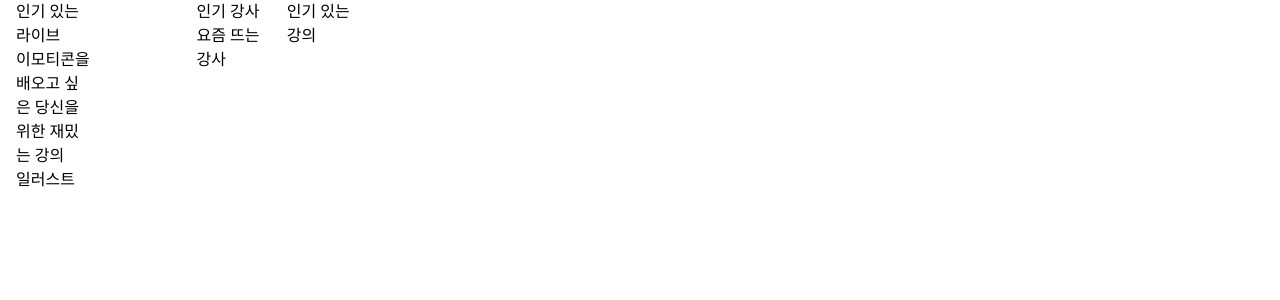
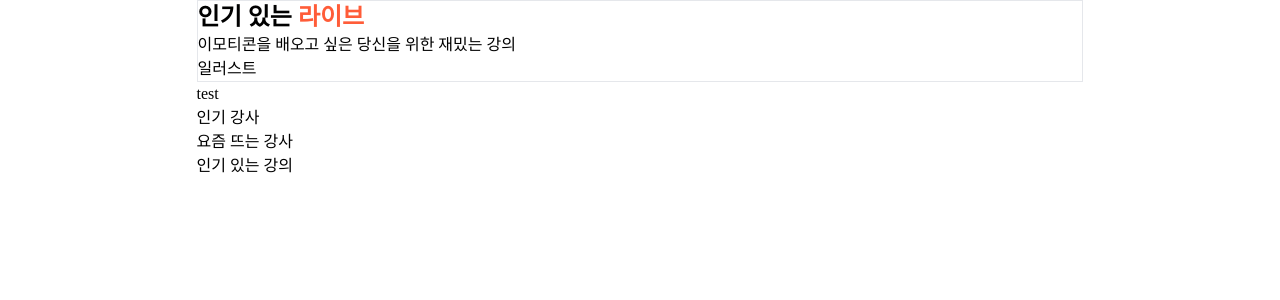
Before and after one commit to dnwnsrb11/grimtalk, a React (Vite) app: page / in a window 1280 px wide. Shown: the top 300 px of the page. Built offline with nearby package versions, Linux system fonts and the light colour scheme; a web font is replaced by a local one.

Commit message:
design: 인기 있는 라이브 부분 제목 디자인 작업

```diff
--- a/src/layouts/RootLayout.jsx
+++ b/src/layouts/RootLayout.jsx
@@ -3,7 +3,13 @@ import { Outlet } from 'react-router-dom';
 export const RootLayout = () => {
   return (
     <div className="mx-auto grid max-w-[1920px] grid-cols-14 gap-4 px-4">
-      <Outlet />
+      {/* 빈 요소로 2칸을 차지 */}
+      <div className="col-span-2"></div>
+      <main className="col-span-10">
+        <Outlet />
+      </main>
+      {/* 빈 요소로 2칸을 차지 */}
+      <div className="col-span-2"></div>
     </div>
   );
 };
--- a/src/pages/mainPage/MainPage.jsx
+++ /dev/null
@@ -1,45 +0,0 @@
-import { LiveList } from '@/components/mainPages/home/LiveList';
-import { useState } from 'react';
-import { useEffect } from 'react';
-
-export const MainPage = () => {
-  const [LiveLists, setLiveLists] = useState([]);
-  return (
-    <>
-      <div>
-        <h2>
-          인기 있는 <span>라이브</span>
-        </h2>
-        <div>
-          <LiveList />
-          {/* {LiveLists.length === 0 ? (
-            <p>현재 진행중인 라이브가 없습니다.</p>
-          ) : (
-            LiveLists.map((list, index) => <LiveList />)
-          )} */}
-        </div>
-      </div>
-      <div>{/* 그림 태그 컴포넌트 */}</div>
-      <div>
-        <div>
-          <h2>
-            <span>인기</span> 강사
-          </h2>
-          <div>{/* 인기강사 */}</div>
-        </div>
-        <div>
-          <h2>
-            요즘 <span>뜨는</span> 강사
-          </h2>
-          <div>{/* 인기강사 */}</div>
-        </div>
-      </div>
-      <div>
-        <h2>
-          <span>인기</span> 있는 강의
-        </h2>
-        <div>{/* 인기 있는 강사 컴포넌트 */}</div>
-      </div>
-    </>
-  );
-};
--- a/src/routes/pages/MainPage.jsx
+++ b/src/routes/pages/MainPage.jsx
@@ -7,8 +7,9 @@ export const MainPage = () => {
   return (
     <>
       <div>
-        <h2>
-          인기 있는 <span>라이브</span>
+        <div className="border">
+          <h2 className="text-2xl font-bold">
+            인기 있는 <span className="text-primary-color">라이브</span>
           </h2>
           <div>
             <LiveList />
@@ -19,7 +20,10 @@ export const MainPage = () => {
           )} */}
           </div>
         </div>
-      <div>{/* 그림 태그 컴포넌트 */}</div>
+        <div>
+          <h2>test</h2>
+          {/* 그림 태그 컴포넌트 */}
+        </div>
         <div>
           <div>
             <h2>
@@ -40,6 +44,7 @@ export const MainPage = () => {
           </h2>
           <div>{/* 인기 있는 강사 컴포넌트 */}</div>
         </div>
+      </div>
     </>
   );
 };
```
Also changed, not shown: src/components/mainPages/home/Banner.jsx (+6 -8 lines). Lines whose indentation alone changed are shown as unchanged.
